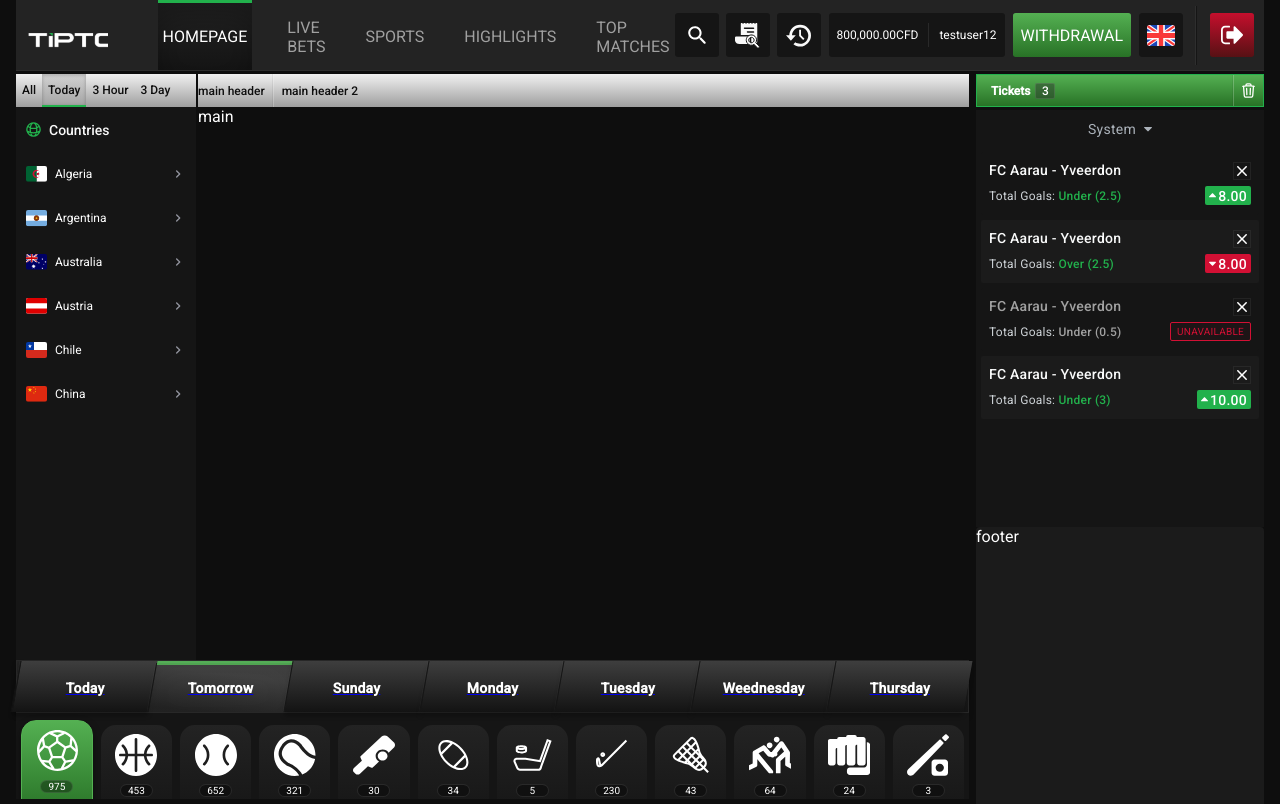
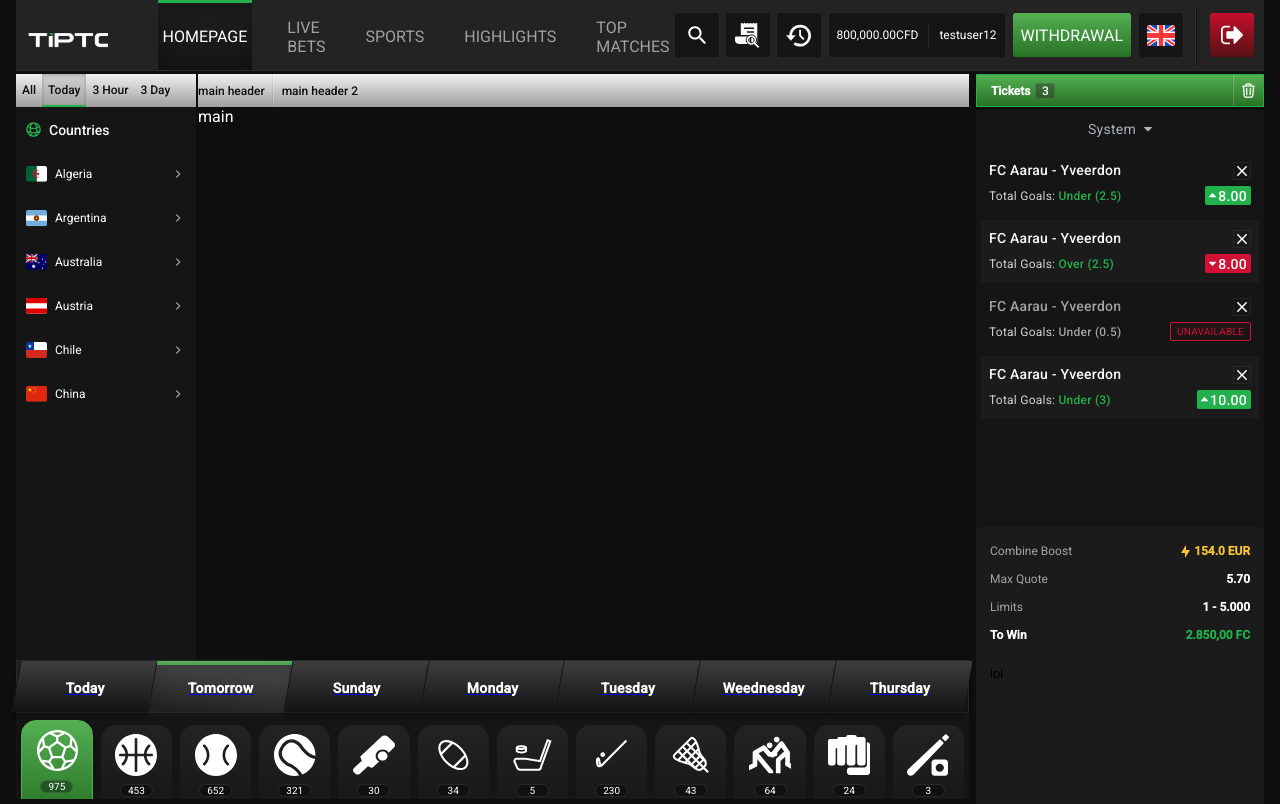
Before and after one commit to vetalmolotov/asncgrp-app, a React (Create React App) app: page / in a window 1280 px wide. Built offline with nearby package versions, Linux system fonts and the light colour scheme.

Commit message:
add summary section for tickets sidebar

```diff
--- a/src/App.scss
+++ b/src/App.scss
@@ -9,6 +9,16 @@ h1, h2, h3, h4, h5, p, ul, li {
 }
 ul {
   list-style: none;
+}
+button {
+  margin: 0;
+  padding: 0;
+  width: auto;
+  outline: none;
+  border: none;
+  border-radius: 0;
+  overflow: visible;
+  background: transparent;
 }
 #root {
   display: flex;
--- a/src/assets/imgComponents/iconsCommon.js
+++ b/src/assets/imgComponents/iconsCommon.js
@@ -26,4 +26,12 @@ const IconClose = () => {
     </>
 }
 
-export {IconTitleCountries, IconTrashBin, IconClose}
+const IconBooster = () => {
+    return <>
+        <svg viewBox="0 0 9 13" fill="none" xmlns="http://www.w3.org/2000/svg">
+            <path fill-rule="evenodd" clip-rule="evenodd" d="M5 5.0447H9L4 13V7.9553H0L5 0V5.0447Z" />
+        </svg>
+    </>
+}
+
+export {IconTitleCountries, IconTrashBin, IconClose, IconBooster}
--- /dev/null
+++ b/src/components/BoostLabel/BoostLabel.js
@@ -0,0 +1,15 @@
+import React from "react";
+import './boost-label.scss'
+import {IconBooster} from "../../assets/imgComponents/iconsCommon";
+
+const BoostLabel = ({customClass, value}) => {
+
+    return <>
+        <span className={`boost-label ${customClass}`}>
+            <IconBooster />
+            {value}
+        </span>
+    </>
+}
+
+export default BoostLabel
--- /dev/null
+++ b/src/components/BoostLabel/boost-label.scss
@@ -0,0 +1,16 @@
+@import "src/assets/styles/mixins";
+
+.boost-label {
+  @include flex-v;
+  color: #F9C336!important;
+  font-size: 12px;
+  font-weight: 600;
+  svg {
+    width: 9px;
+    height: 13px;
+    margin: 0 4px 0 0;
+    path {
+      fill: #F9C336;
+    }
+  }
+}
--- a/src/components/sections/TicketAside/TicketsAside.js
+++ b/src/components/sections/TicketAside/TicketsAside.js
@@ -1,9 +1,10 @@
 import React from "react";
-import './tickets-aside.scss'
 import HeaderContent from "../../HeaderContent/HeaderContent";
 import {IconTrashBin} from "../../../assets/imgComponents/iconsCommon";
 import DropdownSystem from "../../DropdownSystem/DropdownSystem";
 import TicketsList from "../../Tickets/TicketsList/TicketsList";
+import TicketsSidebarFooter from "./TicketsSidebarFooter/TicketsSidebarFooter";
+import './tickets-aside.scss'
 
 const TicketAside = () => {
 
@@ -19,7 +20,7 @@ const TicketAside = () => {
                 <DropdownSystem text={'System'} />
                 <TicketsList />
             </section>
-            <footer>footer</footer>
+            <TicketsSidebarFooter />
         </section>
     </>
 }
--- /dev/null
+++ b/src/components/sections/TicketAside/TicketsSidebarFooter/TicketsSidebarFooter.js
@@ -0,0 +1,18 @@
+import React from "react";
+import './tickets-sidebar-footer.scss'
+import BoostLabel from "../../../BoostLabel/BoostLabel";
+import TicketsSummary from "../TicketsSummary/TicketsSummary";
+
+const TicketsSidebarFooter = () => {
+
+    return <>
+        <footer className="tickets-footer">
+            <TicketsSummary />
+            <div className="tickets-footer-order">
+                <button>lol</button>
+            </div>
+        </footer>
+    </>
+}
+
+export default TicketsSidebarFooter
--- /dev/null
+++ b/src/components/sections/TicketAside/TicketsSidebarFooter/tickets-sidebar-footer.scss
@@ -0,0 +1,10 @@
+@import "src/assets/styles/mixins";
+
+.tickets-footer {
+  width: 100%;
+  min-height: 277px;
+  padding: 16px 14px;
+  margin-top: auto;
+  border-radius: 4px 4px 0px 0px;
+  background: #1B1B1B;
+}
--- /dev/null
+++ b/src/components/sections/TicketAside/TicketsSummary/TicketsSummary.js
@@ -0,0 +1,32 @@
+import React from "react";
+import './tickets-summary.scss'
+import BoostLabel from "../../../BoostLabel/BoostLabel";
+
+const TicketsSummary = () => {
+
+    return <>
+        <ul className="tickets-footer-summary">
+            <li>
+                <p>Combine Boost</p>
+                <BoostLabel
+                    customClass={''}
+                    value={'154.0 EUR'}
+                />
+            </li>
+            <li>
+                <p>Max Quote</p>
+                <span>5.70</span>
+            </li>
+            <li>
+                <p>Limits</p>
+                <span>1 - 5.000</span>
+            </li>
+            <li>
+                <p>To Win</p>
+                <span>2.850,00 FC</span>
+            </li>
+        </ul>
+    </>
+}
+
+export default TicketsSummary
--- /dev/null
+++ b/src/components/sections/TicketAside/TicketsSummary/tickets-summary.scss
@@ -0,0 +1,28 @@
+@import "src/assets/styles/mixins";
+.tickets-footer-summary {
+  display: flex;
+  flex-direction: column;
+  row-gap: 12px;
+  margin-bottom: 20px;
+  li {
+    @include flex-v;
+    justify-content: space-between;
+    height: 16px;
+    color: rgba(255, 255, 255, 0.60);
+    font-size: 12px;
+    font-weight: 400;
+    &:last-child {
+      p {
+        color: #FFF;
+        font-weight: 700;
+      }
+      span {
+        color: #22B14C;
+      }
+    }
+    span {
+      color: #FFF;
+      font-weight: 600;
+    }
+  }
+}
--- a/src/components/sections/TicketAside/tickets-aside.scss
+++ b/src/components/sections/TicketAside/tickets-aside.scss
@@ -41,11 +41,4 @@
     margin: 3px 0 0 0;
     background: #151515;
   }
-  footer {
-    width: 100%;
-    min-height: 277px;
-    margin-top: auto;
-    border-radius: 4px 4px 0px 0px;
-    background: #1B1B1B;
-  }
 }
```
